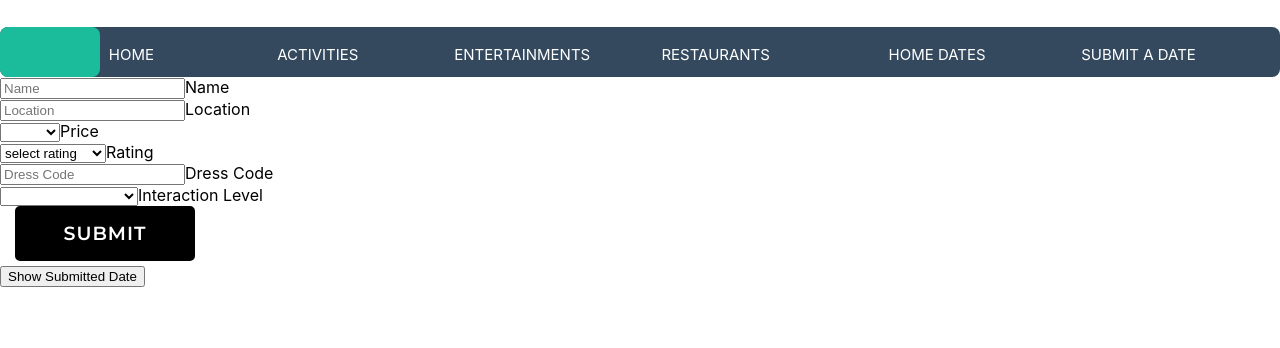
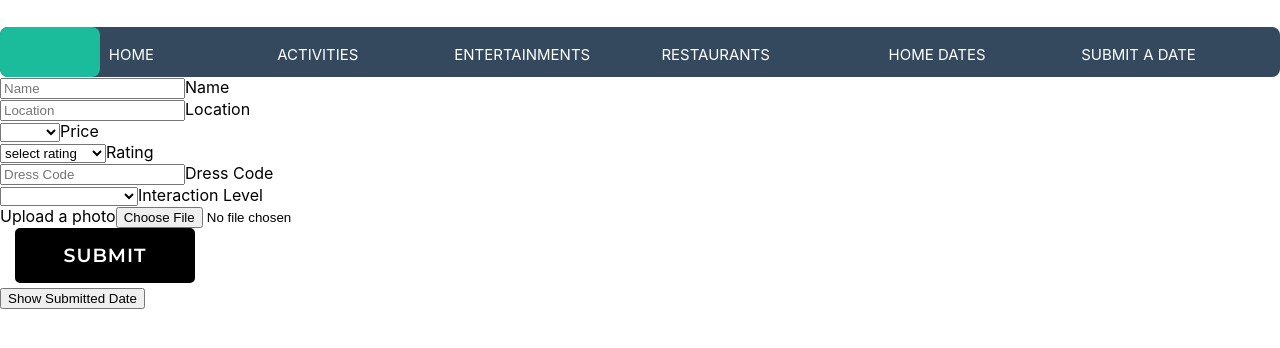
Before and after one commit to LudwigsonM/project-planned-date-frontend, a React (Create React App) app: page /submitadate in a window 1280 px wide. Shown: the top 348 px of the page. Built offline with nearby package versions, Linux system fonts and the light colour scheme.

Commit message:
made changes

```diff
--- a/src/components/SubmitDatePage/RetrieveDateForm.jsx
+++ b/src/components/SubmitDatePage/RetrieveDateForm.jsx
@@ -2,6 +2,7 @@ import React from "react";
 import { useEffect, useState } from "react";
 import { Col } from "react-bootstrap";
 import RetrieveDateFormCard from "./RetrieveDateFormCard";
+import "../../Styling/retrieveDateForm.css";
 
 export default function RetrieveDateForm() {
   const [retrieveDate, setRetrieveDate] = useState();
--- a/src/components/SubmitDatePage/SubmitDateForm.jsx
+++ b/src/components/SubmitDatePage/SubmitDateForm.jsx
@@ -10,9 +10,9 @@ export default function SubmitDateForm() {
     name: "",
     location: "",
     price: "",
-    rating: "",
     dressCode: "",
-    interactionLevel: "",
+    rating: 1 | 2 | 3 | 4 | 5,
+    interactionLevel: 1 | 2 | 3,
     image: "",
   });
 
@@ -124,6 +124,11 @@ export default function SubmitDateForm() {
           </Form.Select>
         </FloatingLabel>
 
+        <Form.Group controlId="formFile" className="mb-3">
+          <Form.Label>Upload a photo</Form.Label>
+          <Form.Control type="file" />
+        </Form.Group>
+
         <body>
           <span>
             <a href="#" onClick={handleSubmit}></a>
```
Also changed, not shown: src/Styling/retrieveDateForm.css (added).
